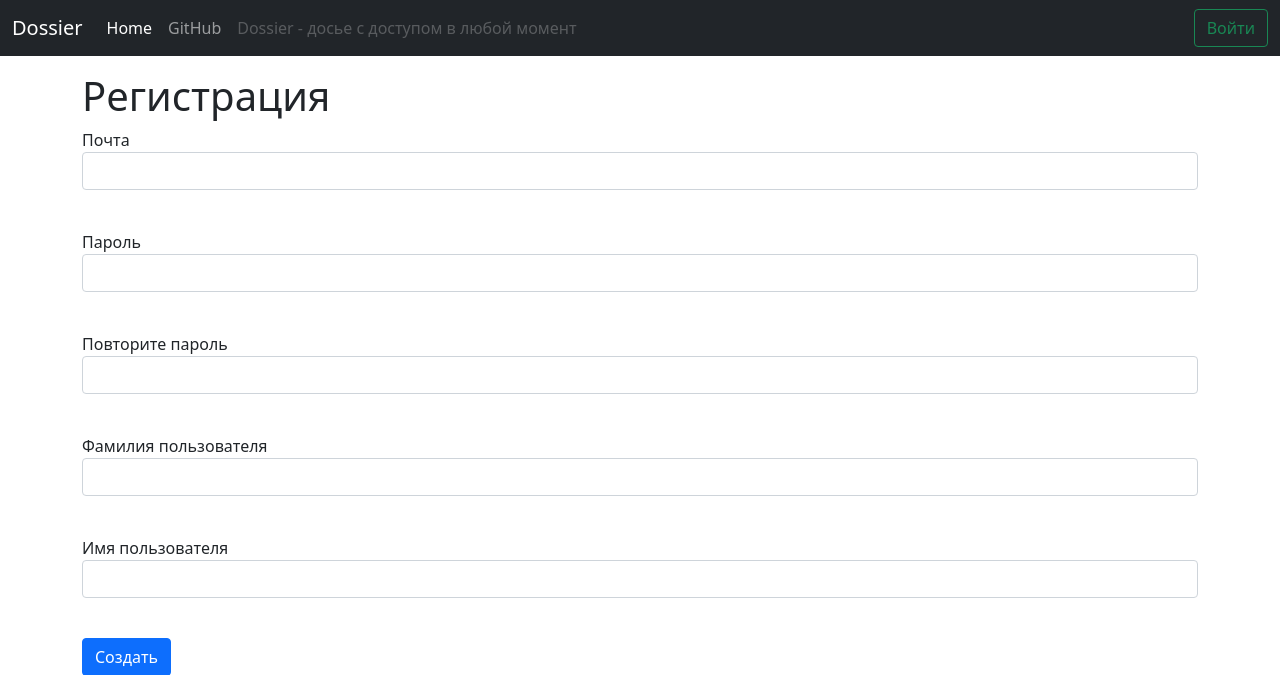
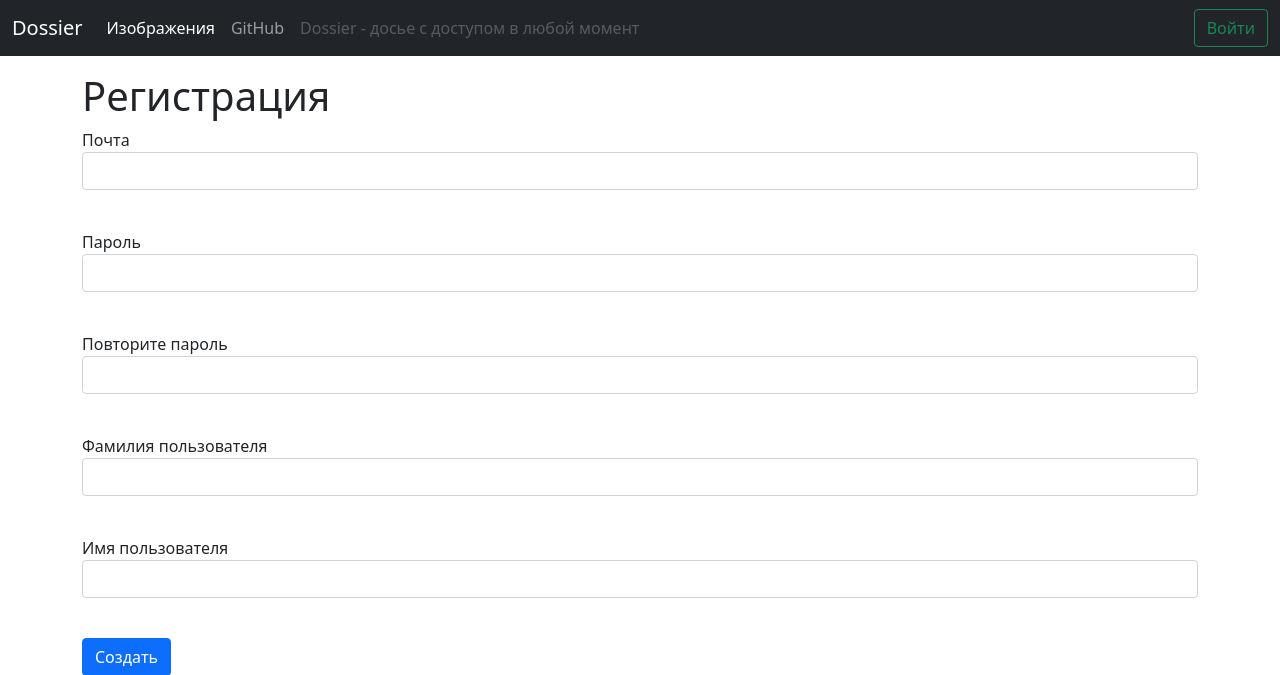
Before and after one commit to GRusl/Dossier, a Flask app: page /entrance/registration in a window 1280 px wide. Shown: the top 675 px of the page. Run offline with Flask 2, Linux system fonts and the light colour scheme.

Commit message:
A link to the page with images has been added to the title

```diff
--- a/templates/header.html
+++ b/templates/header.html
@@ -9,7 +9,8 @@
             <div class="collapse navbar-collapse" id="navbarCollapse">
                 <ul class="navbar-nav me-auto mb-2 mb-md-0">
                     <li class="nav-item">
-                        <a class="nav-link active" aria-current="page" href="#">Home</a>
+                        <a class="nav-link active" aria-current="page"
+                           href="{{ url_for('images.index') }}">Изображения</a>
                     </li>
                     <li class="nav-item">
                         <a class="nav-link" href="https://github.com/GRusl/Dossier">GitHub</a>
```
